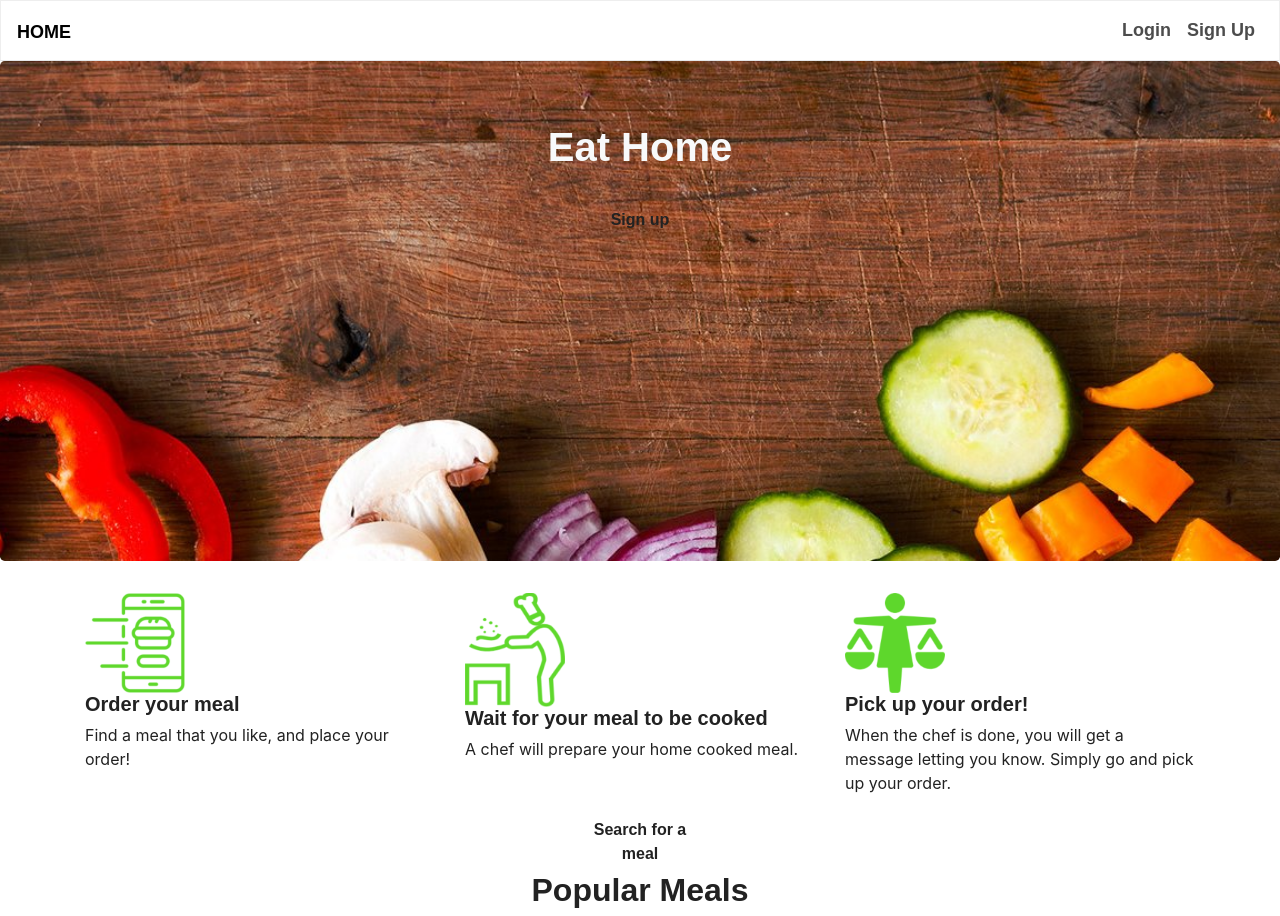
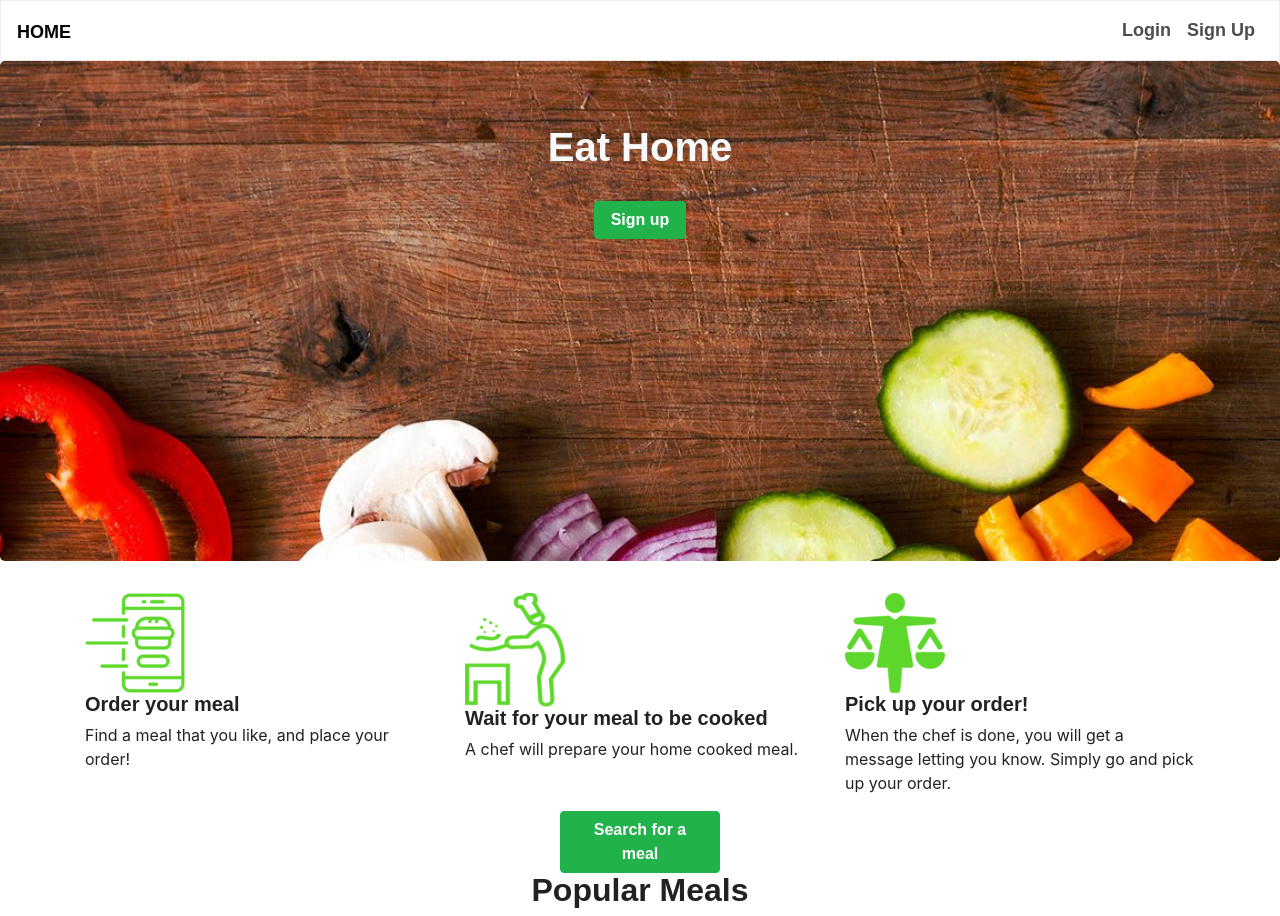
Before and after one commit to lijaack/Eat-Home, a React (Create React App) app in the folder client/: page / in a window 1280 px wide. Built offline with nearby package versions, Linux system fonts and the light colour scheme; a web font is replaced by a local one.

Commit message:
Update home.js

```diff
--- a/client/src/pages/home/home.js
+++ b/client/src/pages/home/home.js
@@ -18,7 +18,7 @@ class Home extends Component {
                 <div className="jumbotron jumboimg text-center" >
                     <h1 className="text-light"> Eat Home</h1>
                     <br></br>
-                    <button className="btn btn-submit">Sign up</button>
+                    <button type="button" className="btn btn-success">Sign up</button>
                 </div>
 
                 <Container>
@@ -44,7 +44,7 @@ class Home extends Component {
                     <Row>
                         <Col size="md-5"/>
                         <Col size="md-2">
-                            <button className="btn btn-submit">Search for a meal</button>
+                            <button type="button" className="btn btn-success">Search for a meal</button>
                         </Col>
                         <Col size="md-5"/>
                     </Row>
```
